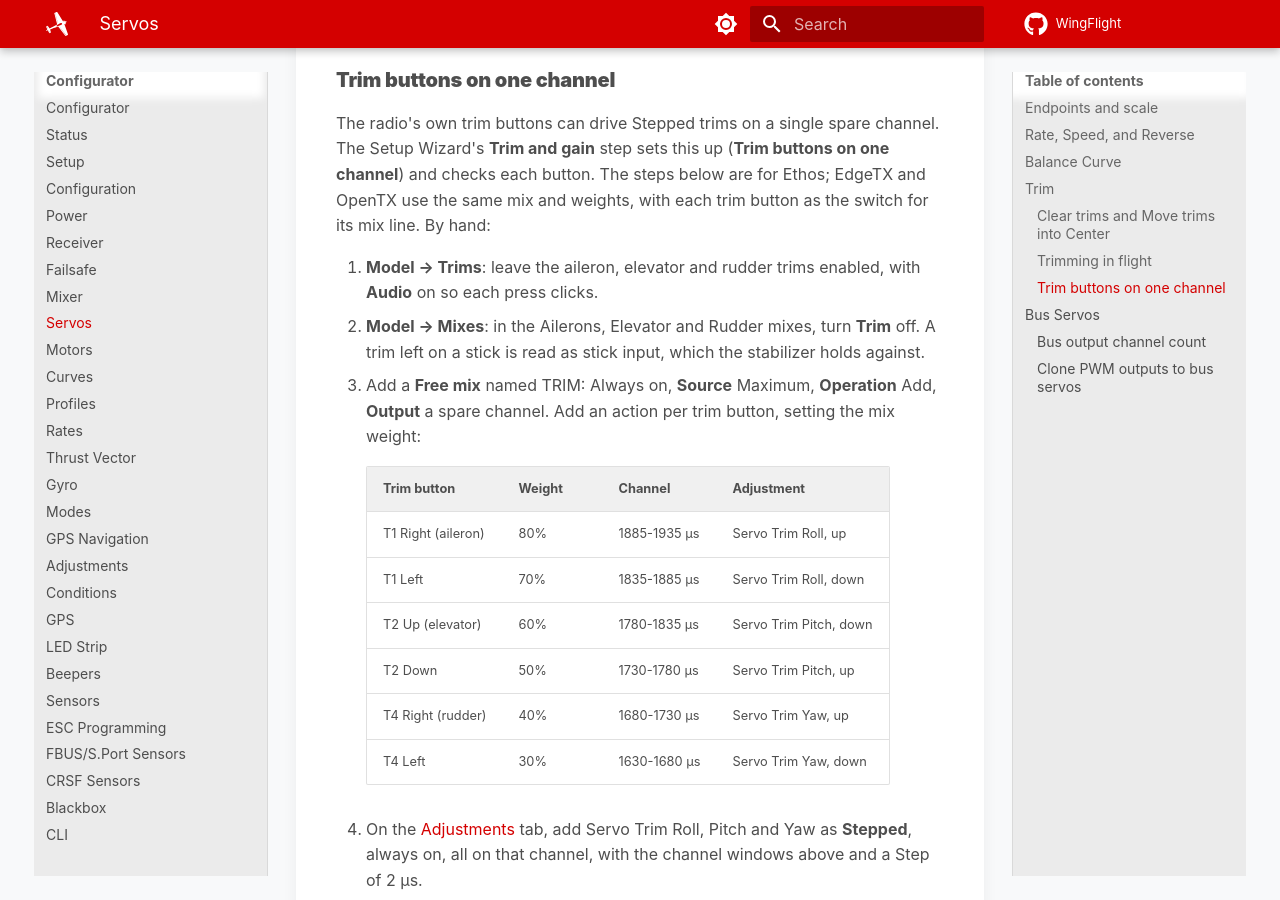
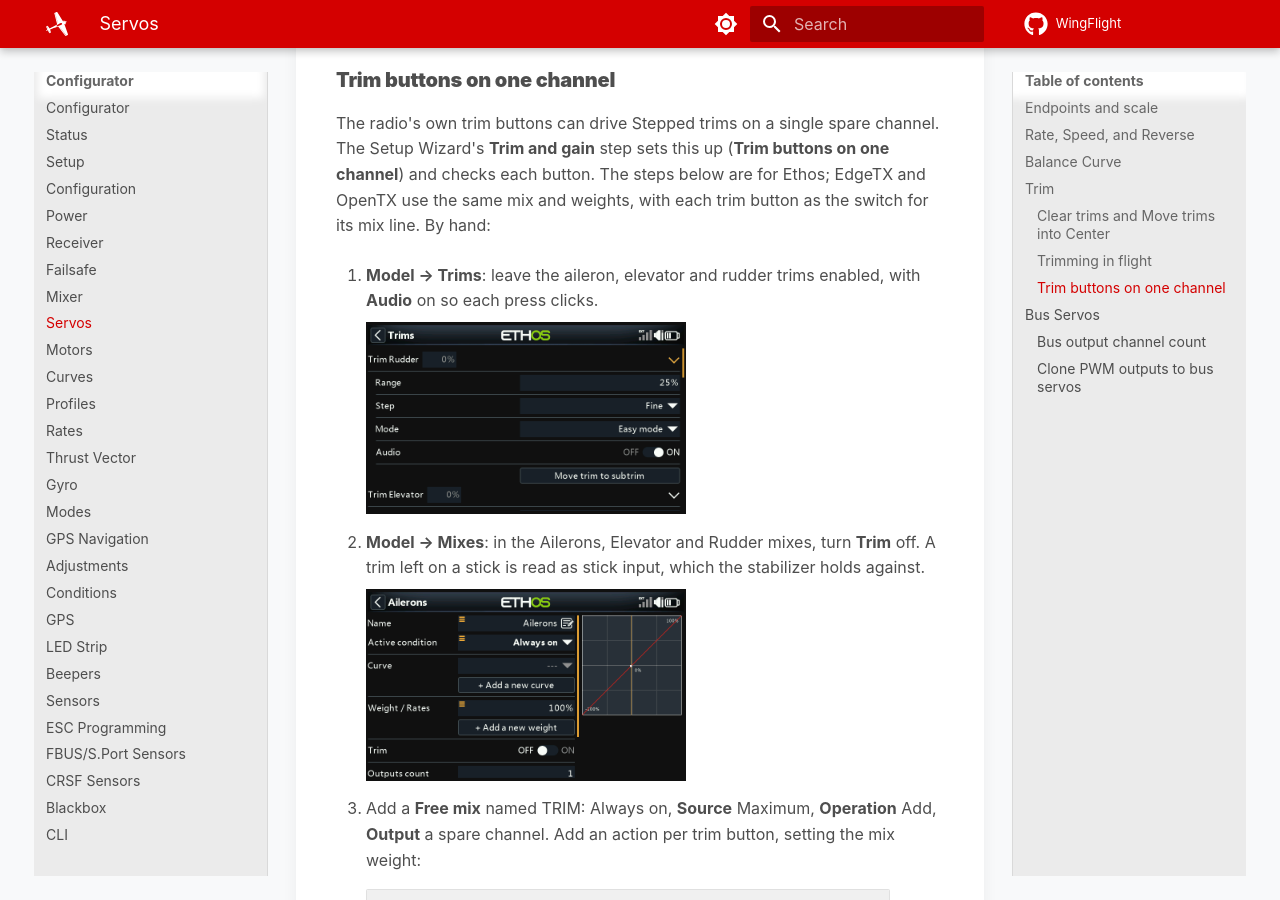
Before and after one commit to WingFlight/wingflight-docs, an MkDocs documentation site: the page built from docs/configurator/tabs/servos.md, in a window 1280 px wide and 900 px high, scrolled down 3886 px. Built offline with MkDocs 1.6.1 and Material for MkDocs 9.7.7, drawn with Linux system fonts in a browser that asks for light colours.

Commit message:
Add Ethos screenshots to the trim buttons recipe
Co-Authored-By: Claude Opus 5.5 <noreply@anthropic.com>

```diff
--- a/docs/configurator/tabs/servos.md
+++ b/docs/configurator/tabs/servos.md
@@ -145,9 +145,15 @@ button as the switch for its mix line. By hand:
 
 1. **Model → Trims**: leave the aileron, elevator and rudder trims enabled,
    with **Audio** on so each press clicks.
+
+    <img src="../../../assets/images/ethos/ethos_trims_page.png" width="320" alt="Ethos Trims page: Trim Rudder with Audio on">
+
 2. **Model → Mixes**: in the Ailerons, Elevator and Rudder mixes, turn
    **Trim** off. A trim left on a stick is read as stick input, which the
    stabilizer holds against.
+
+    <img src="../../../assets/images/ethos/ethos_stick_mix_trim_off.png" width="320" alt="Ethos Ailerons mix with Trim off">
+
 3. Add a **Free mix** named TRIM: Always on, **Source** Maximum,
    **Operation** Add, **Output** a spare channel. Add an action per trim
    button, setting the mix weight:
@@ -160,6 +166,8 @@ button as the switch for its mix line. By hand:
     | T2 Down | 50% | 1730-1780 µs | Servo Trim Pitch, up |
     | T4 Right (rudder) | 40% | 1680-1730 µs | Servo Trim Yaw, up |
     | T4 Left | 30% | 1630-1680 µs | Servo Trim Yaw, down |
+
+    <img src="../../../assets/images/ethos/ethos_trim_mix.png" width="320" alt="Ethos TRIM free mix: source Maximum, operation Add, an action per trim button, output CH8">
 
 4. On the [Adjustments](adjustments.md) tab, add Servo Trim Roll, Pitch
    and Yaw as **Stepped**, always on, all on that channel, with the
```
Also changed, not shown: docs/assets/images/ethos/ethos_stick_mix_trim_off.png (added), docs/assets/images/ethos/ethos_trim_mix.png (added), docs/assets/images/ethos/ethos_trims_page.png (added).
